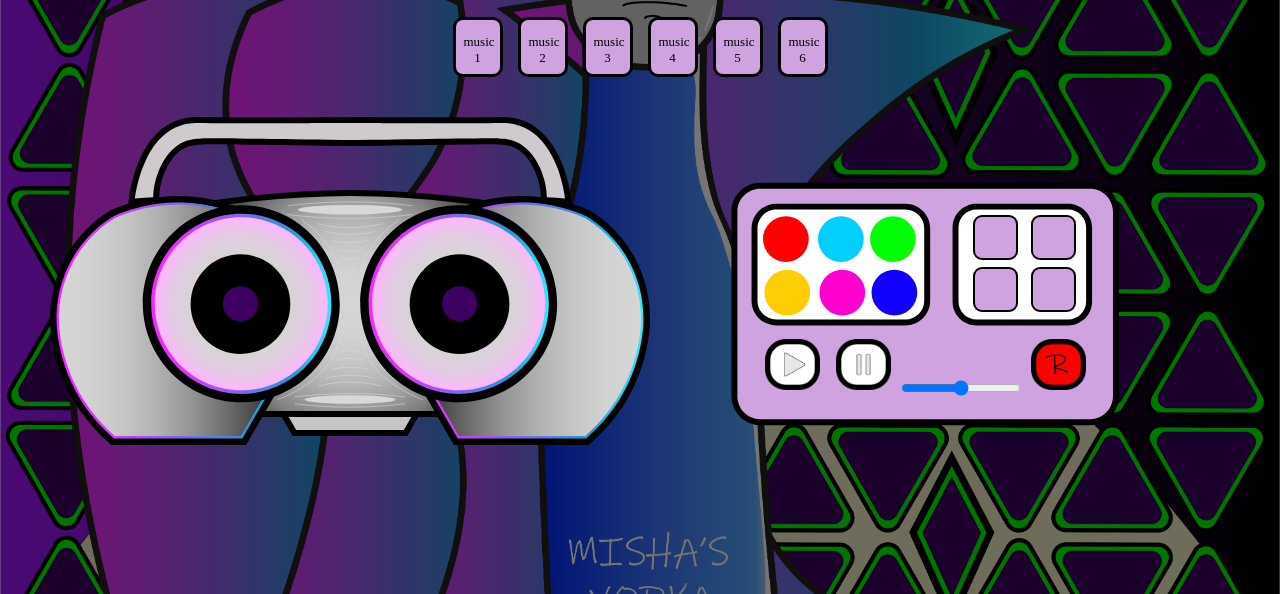
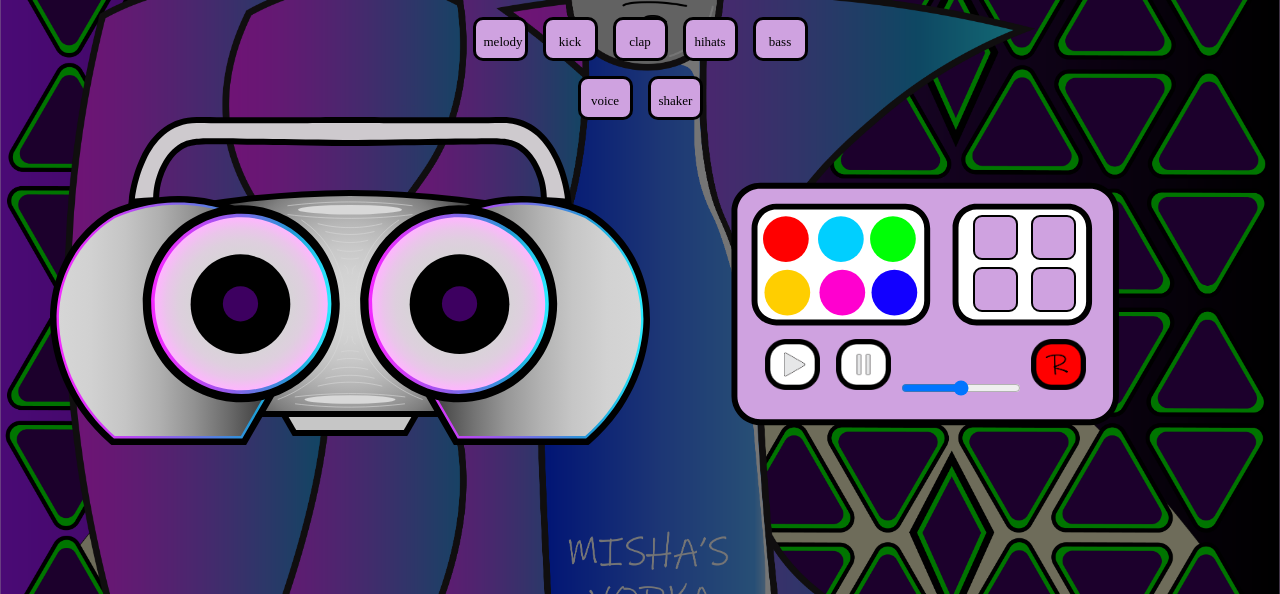
Before and after one commit to Mikki667/Kirs_Mikhail_Macwan_Chris_Music_Mixer, a plain HTML site: page index.html in a window 1280 px wide. Shown: the part 96-690 px from the top of the page. Drawn offline with Linux system fonts and the light colour scheme.

Commit message:
html and css update
In this commit I added some new music made by me. I also updated html for that and css.

```diff
--- a/css/main.css
+++ b/css/main.css
@@ -39,7 +39,7 @@ body {
 }
 
 .audio-item {
-  width: 50px;
+  width: 55px;
   padding: 8px;
   border: 3px solid black;
   border-radius: 10px;
--- a/index.html
+++ b/index.html
@@ -18,29 +18,33 @@
             <section class="audio-panel">
                 <h2 class="hidden">Audio Panel</h2>
                 <div id="audio-box">
-                    <div class="audio-item" draggable="true" data-sound="sound5">
-                        <audio src="sounds/sound5.wav"></audio>
-                        <p>music 1</p>
+                    <div class="audio-item" draggable="true" data-sound="melody">
+                        <audio src="sounds/melody.wav"></audio>
+                        <p>melody</p>
                     </div>
-                    <div class="audio-item" draggable="true" data-sound="sound2">
-                        <audio src="sounds/sound2.wav"></audio>
-                       <p>music 2</p>
+                    <div class="audio-item" draggable="true" data-sound="kick">
+                        <audio src="sounds/kick.wav"></audio>
+                       <p>kick</p>
                     </div>
-                    <div class="audio-item" draggable="true" data-sound="sound7">
-                        <audio src="sounds/sound7.wav"></audio>
-                        <p>music 3</p>
+                    <div class="audio-item" draggable="true" data-sound="clap">
+                        <audio src="sounds/clap.wav"></audio>
+                        <p>clap</p>
                     </div>
-                    <div class="audio-item" draggable="true" data-sound="sound8">
-                        <audio src="sounds/sound8.wav"></audio>
-                        <p>music 4</p>
+                    <div class="audio-item" draggable="true" data-sound="hihats">
+                        <audio src="sounds/hihats.wav"></audio>
+                        <p>hihats</p>
                     </div>
-                    <div class="audio-item" draggable="true" data-sound="sound1">
-                        <audio src="sounds/sound1.wav"></audio>
-                        <p>music 5</p>
+                    <div class="audio-item" draggable="true" data-sound="bass">
+                        <audio src="sounds/bass.wav"></audio>
+                        <p>bass</p>
                     </div>
-                    <div class="audio-item" draggable="true" data-sound="sound6">
-                        <audio src="sounds/sound6.wav"></audio>
-                        <p>music 6</p>
+                    <div class="audio-item" draggable="true" data-sound="voice">
+                        <audio src="sounds/voice.wav"></audio>
+                        <p>voice</p>
+                    </div>
+                    <div class="audio-item" draggable="true" data-sound="shaker">
+                        <audio src="sounds/shaker.wav"></audio>
+                        <p>shaker</p>
                      </div>
                 </div>
             </section>
```
Also changed, not shown: 7 other files.
